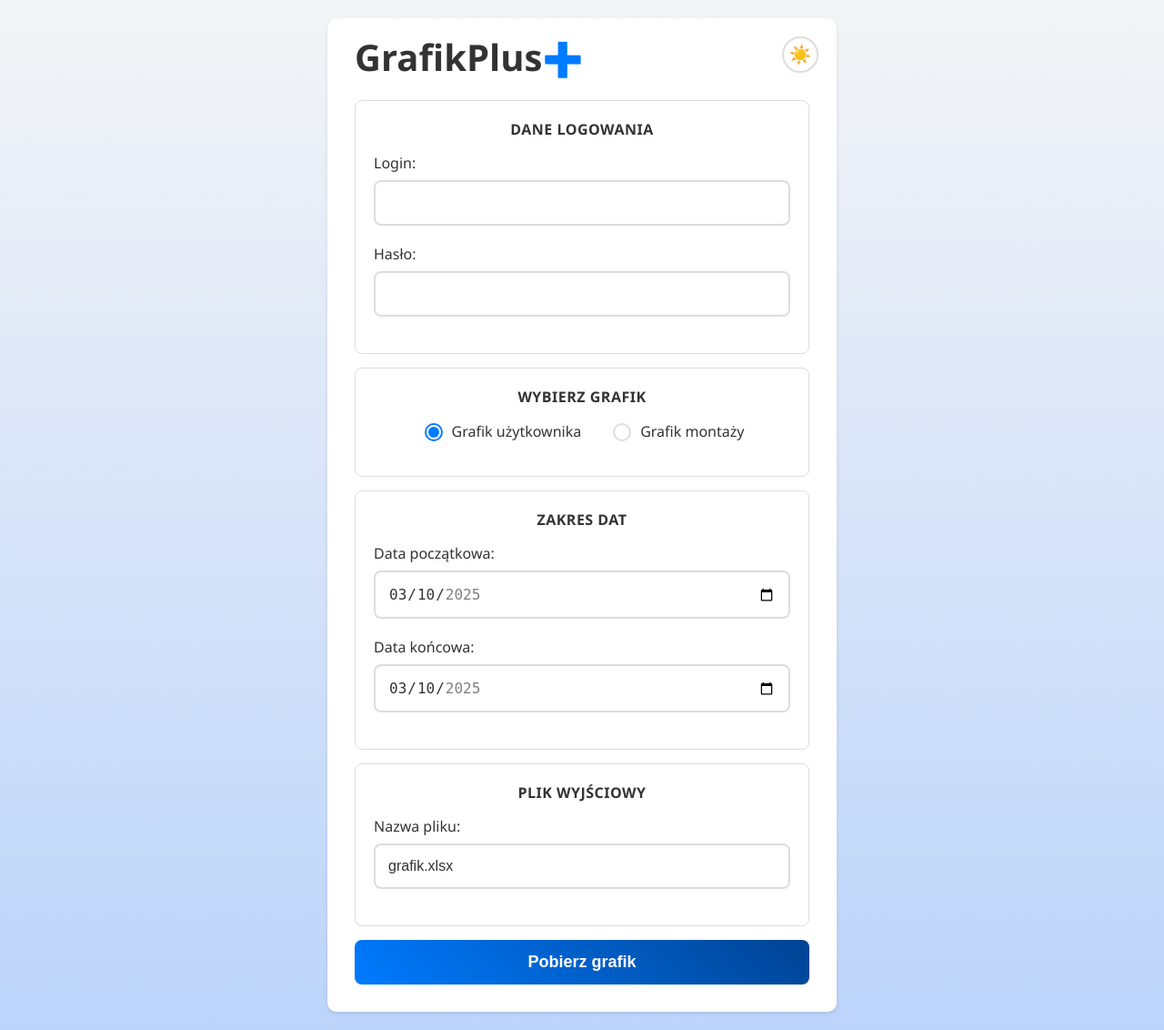
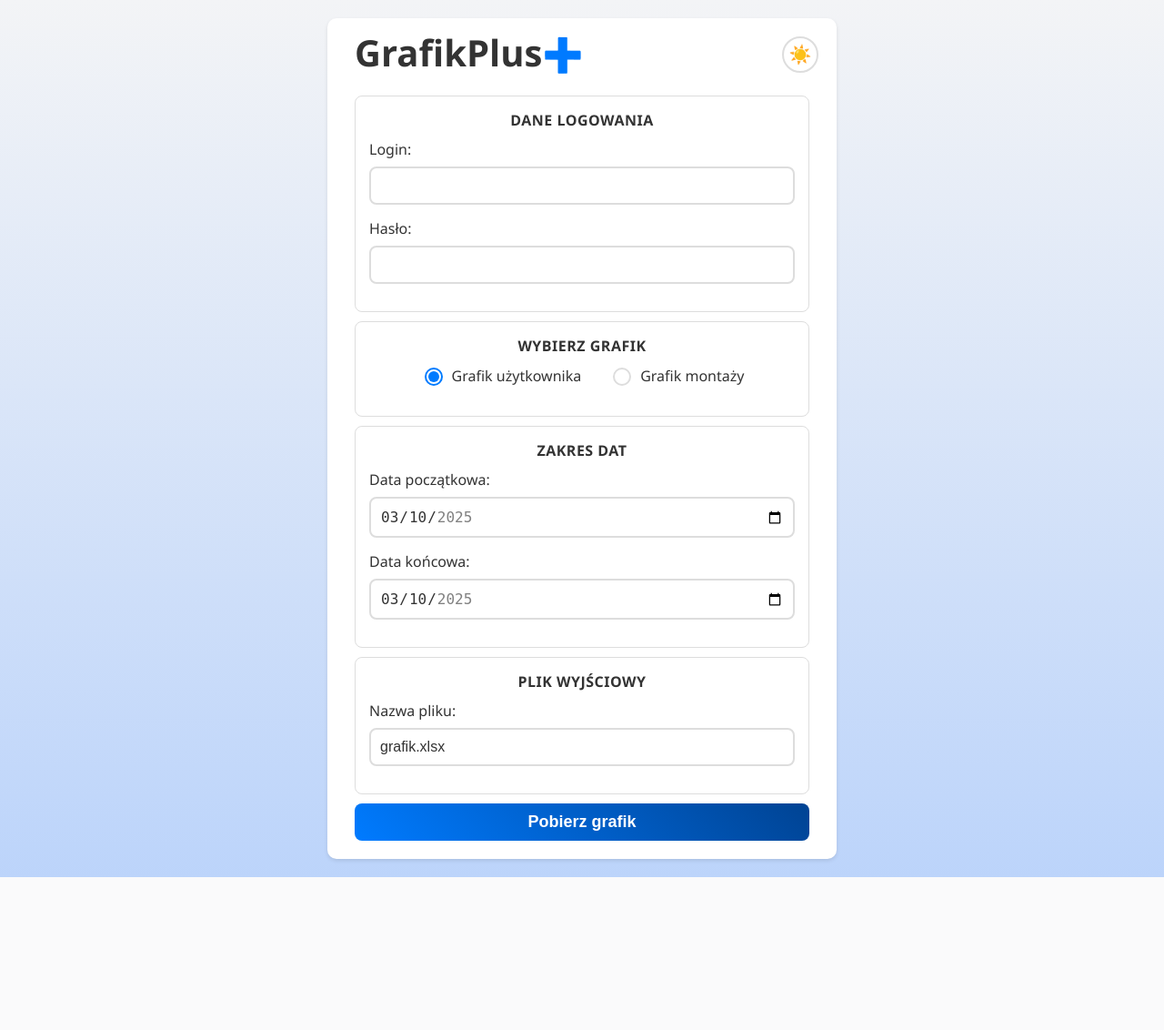
Before and after one commit to Szafranee/GrafikPlusWeb, a Flask app: page / in a window 1280 px wide. Shown: the whole page at 91% size. After the commit the page ends 964 px from the top, so only its background shows below. Run offline with Flask 3, Linux system fonts and the light colour scheme.

Commit message:
refactor(css): Reduce form vertical spacing for better visibility
- Decrease padding and margins in form container and sections
- Adjust input fields and button heights
- Optimize form layout to fit viewport without scrolling at 100% zoom
- Maintain usability while reducing vertical footprint

Note: Form may require scrolling at 125% zoom level

```diff
--- a/frontend/static/css/styles.css
+++ b/frontend/static/css/styles.css
@@ -60,7 +60,7 @@ h1 {
     border-radius: 10px;
     box-shadow: var(--card-shadow);
     position: relative;
-    padding: 15px 30px 30px;
+    padding: 10px 30px 20px;
 }
 
 /* Section styles */
@@ -68,14 +68,14 @@ h1 {
     background-color: var(--background-color);
     border: 1px solid var(--border-color);
     border-radius: 8px;
-    padding: 20px;
-    margin-bottom: 15px;
+    padding: 15px;
+    margin-bottom: 10px;
 }
 
 .section-header {
     font-size: 16px;
     font-weight: bold;
-    margin-bottom: 15px;
+    margin-bottom: 10px;
     color: var(--text-color);
     text-align: center;
     text-transform: uppercase;
@@ -84,7 +84,7 @@ h1 {
 
 /* Form group */
 .form-group {
-    margin-bottom: 20px;
+    margin-bottom: 15px;
 }
 
 label {
@@ -99,7 +99,7 @@ input[type="text"],
 input[type="password"],
 input[type="date"] {
     width: 100%;
-    padding: 14px;
+    padding: 10px;
     border: 2px solid var(--border-color);
     border-radius: 8px;
     background-color: var(--background-color);
@@ -217,7 +217,7 @@ input[type="date"] {
 /* Submit button */
 button[type="submit"] {
     width: 100%;
-    padding: 14px;
+    padding: 10px;
     background: linear-gradient(45deg, var(--primary-color), var(--primary-hover));
     color: white;
     border: none;
```
